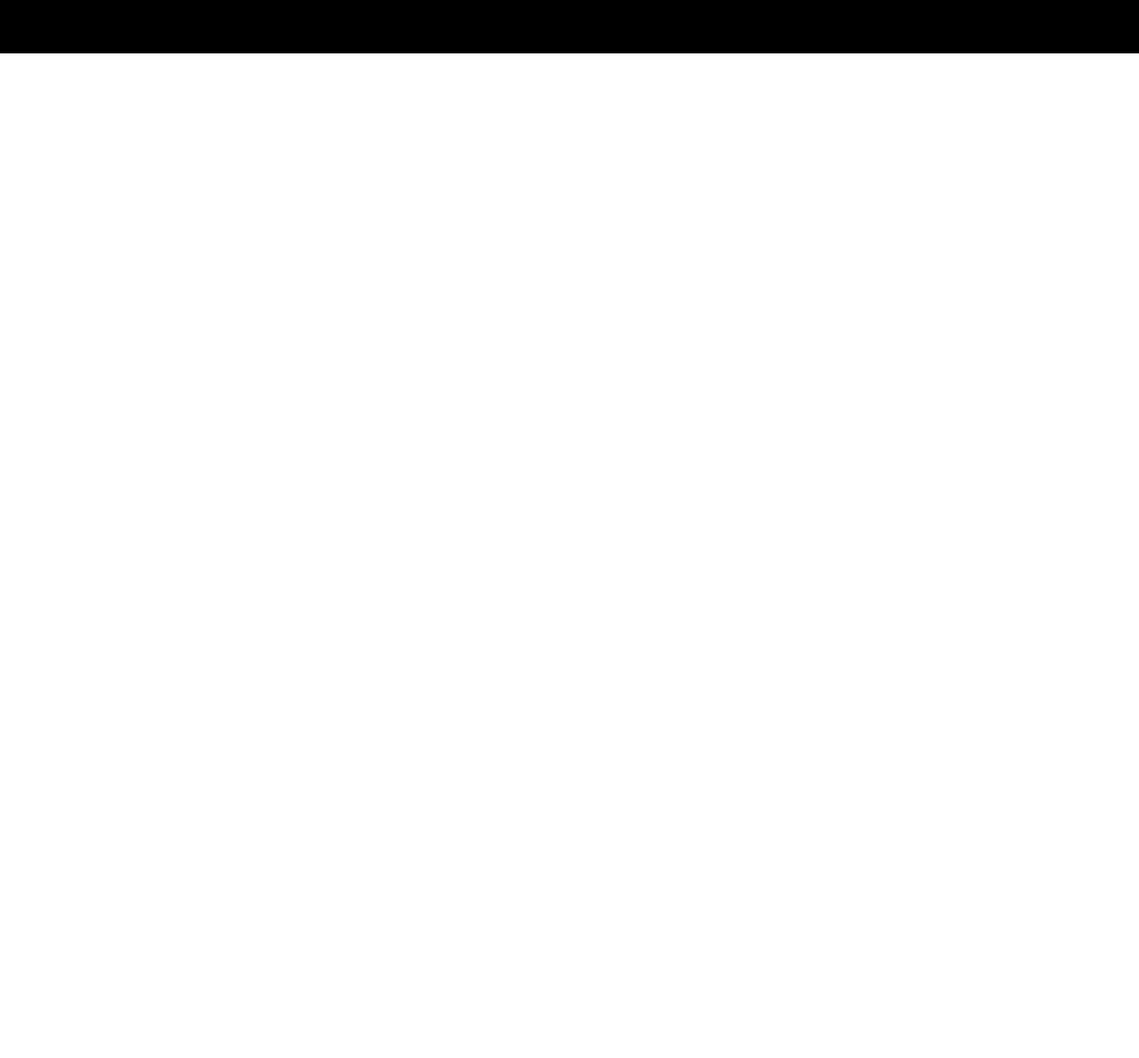
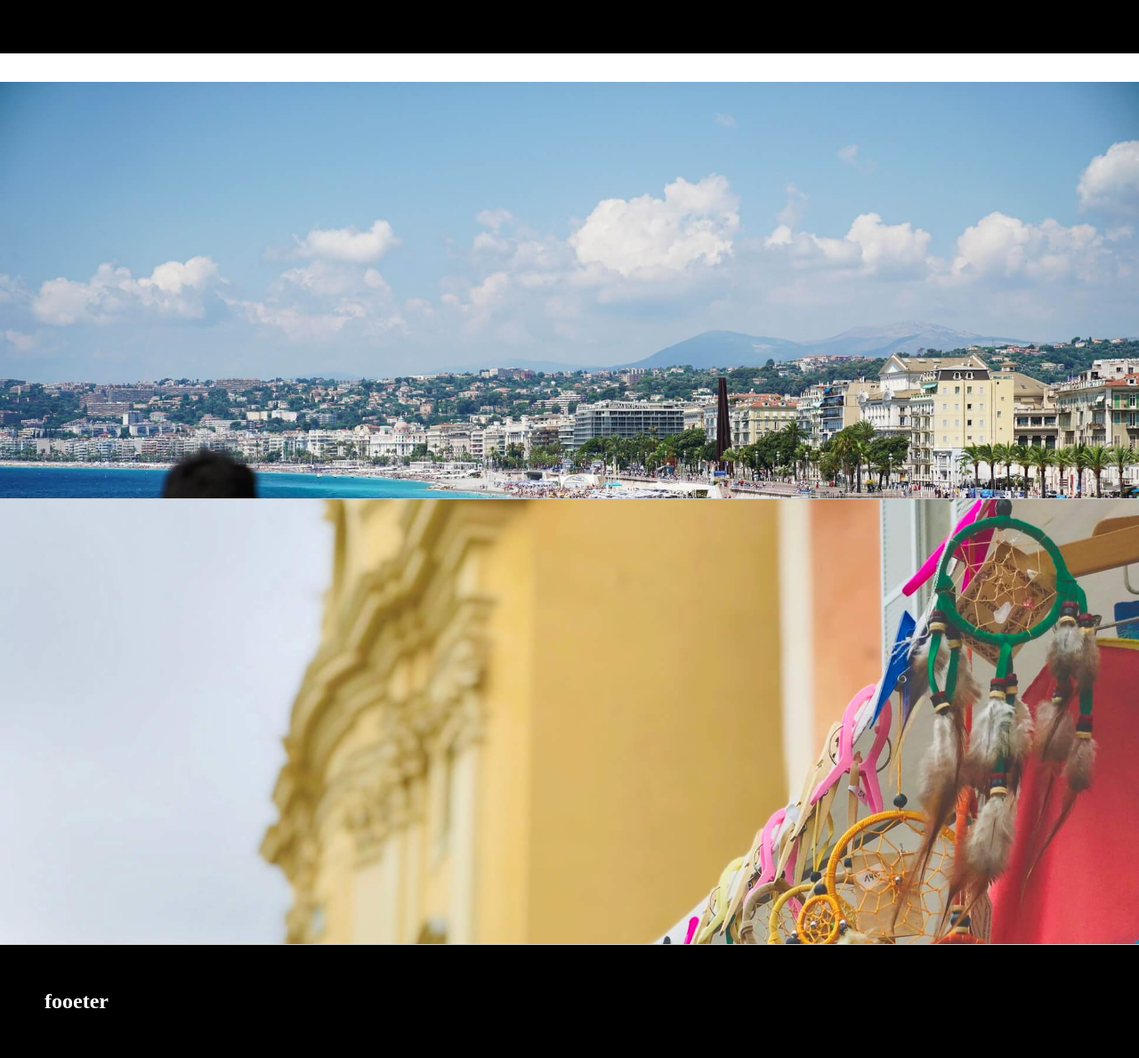
Before and after one commit to mamunhshimul/parallax-background, a plain HTML site: page index.html in a window 1280 px wide. Shown: the part 740-1929 px from the top of the page at 89% size. Before the commit the page ends 800 px from the top, so only its background shows below. Drawn offline with Linux system fonts and the light colour scheme.

Commit message:
added parallax effect

```diff
--- a/assets/css/style.css
+++ b/assets/css/style.css
@@ -12,10 +12,17 @@ p {
     font-size: 1.5em;
     margin: 50px auto;
 }
+img{
+  width: 100%;
+}
+
+header{
+  height: 100vh;
+}
 
 .header {
     position: absolute;
-    height: 100vh;
+     height: 100vh;
     width: 100%;
     background-color: black;
     color: white;
@@ -56,3 +63,51 @@ p {
     transition: 0.6s transform ease-out;
     transform: translate3d(var(--parallax-x), var(--parallax-y), 0px)
 }
+.section_1{
+
+}
+
+
+
+
+
+main section {
+  height: 500px;
+  border-bottom: 1px solid #ccc;
+  position: relative;
+}
+
+
+.parallax {
+
+  background-repeat: no-repeat;
+  background-size: cover;
+  background-position: center center;
+}
+
+.parallax:nth-child(1) {
+  background-image: url(../images/image-1.jpg);
+
+}
+
+.parallax:nth-child(2) {
+  background-image: url("../images/image-2.jpg");
+
+}
+
+
+
+
+
+
+footer h2{
+
+  background-color: black;
+    padding: 50px;
+}
+footer h2{
+
+
+  margin: 0 auto;
+  color: #ffffff;
+}
--- a/assets/js/main.js
+++ b/assets/js/main.js
@@ -30,3 +30,42 @@ document.querySelector(".header").addEventListener("mousemove", function(e) {
 
 
 })
+
+
+
+/*
+section 1 effect
+---------------*/
+
+
+
+
+
+const parallaxes = document.querySelectorAll('.parallax');
+
+// Interpolation formula.
+const calculateRangeValue = ( omin, omax, nmin, nmax, ovalue) => {
+  const oRange = omax - omin;
+  const nRange = nmax - nmin;
+
+  return ((ovalue - omin) * nRange / oRange) + nmin;
+}
+
+window.addEventListener('scroll', () => {
+
+  const scrollTop = window.scrollY;
+
+  parallaxes.forEach(parallax => {
+    if((scrollTop + window.innerHeight / 2) > parallax.offsetTop) {
+      const oldMin =
+            (parallax.offsetTop < window.innerHeight / 4) ?
+              parallax.offsetTop
+              :
+              parallax.offsetTop - window.innerHeight / 4;
+
+      const oldMax = oldMin + parallax.offsetHeight;
+      const yPosition = calculateRangeValue(oldMin, oldMax, 0, -50, scrollTop);
+      parallax.style.backgroundPosition = `center ${yPosition}px`;
+    }
+  });
+});
--- a/index.html
+++ b/index.html
@@ -6,6 +6,8 @@
       <link rel="stylesheet" href="assets/css/style.css">
 </head>
 <body>
+
+  <header>
     <div class="header">
         <div class="word-container">
             <h1 class="parlx">Javascript Parallax Effect</h1>
@@ -19,10 +21,29 @@
         </div>
     </div>
 
+</header>
+
+
+
+
+
+
+
 <main>
+  <section class="parallax">  </section>
+
+  <section class="parallax"></section>
 
 
 </main>
+
+
+
+
+<footer>
+<h2>fooeter</h2>
+</footer>
+
 </body>
 
 <script type="text/javascript" src="assets/js/main.js"></script>
```
